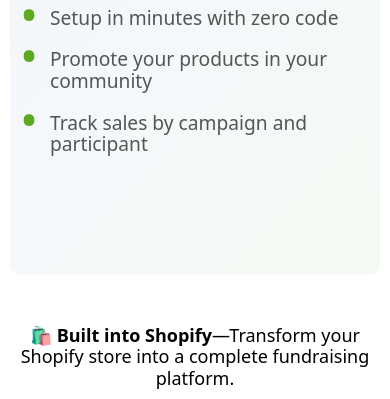
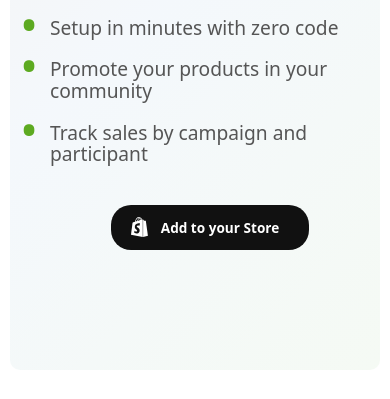
Before and after one commit to madoublet/fundlet-website, an Eleventy site: page src/index.md in a window 390 px wide. Shown: the part 445-844 px from the top of the page. Built offline with nearby package versions, Linux system fonts and the light colour scheme; Eleventy itself is replaced by a stand-in of ours; files that its build step writes are made by us from their sources.

Commit message:
add cta for mobile

```diff
--- a/src/_layouts/home.njk
+++ b/src/_layouts/home.njk
@@ -47,6 +47,8 @@ title: Base
             <p><span>•</span> Setup in minutes with zero code</p>
             <p><span>•</span> Promote your products in your community</p>
             <p><span>•</span> Track sales by campaign and participant</p>
+
+            <p style="padding-top: 20px; text-align: center;"><a class="index-pitch-cta" href="https://apps.shopify.com/fundlet"><img src="{{ '/resources/img/shopify-white.svg' | url }}"> Add to your Store</a></p>
         </div>
 
         <div class="index-highlight">
--- a/src/resources/css/index.css
+++ b/src/resources/css/index.css
@@ -45,9 +45,35 @@ body a, body a:visited{
     background: linear-gradient(135deg, #F4F2EF 0%, #F4F8FC 50%, #F5FAF4 100%);
 }
 
+.index-pitch-cta, .index-pitch-cta:visited {
+    position: relative;
+    display: none;
+    background-color: #111;
+    padding: 12px 30px 12px 50px;
+    border-radius: 20px;
+    color: #fff;
+    text-decoration: none;
+    font-weight: bold;
+    font-size: 0.85rem;
+}
+
+.index-pitch-cta img {
+    position: absolute;
+    top: 12px;
+    left: 20px;
+    height: 20px;;
+}
+
+@media (max-width: 768px) {
+    .index-pitch-cta, .index-pitch-cta:visited {
+        display: inline-block;
+    }
+}
+
+
 .index-pitch h1 {
     max-width: 1000px;
-    margin: 25px auto;
+    margin: 25px auto 35px auto;
     font-size: 3rem;
     font-weight: 900;
     line-height: 3.2rem;
```
Also changed, not shown: 4 other files.
